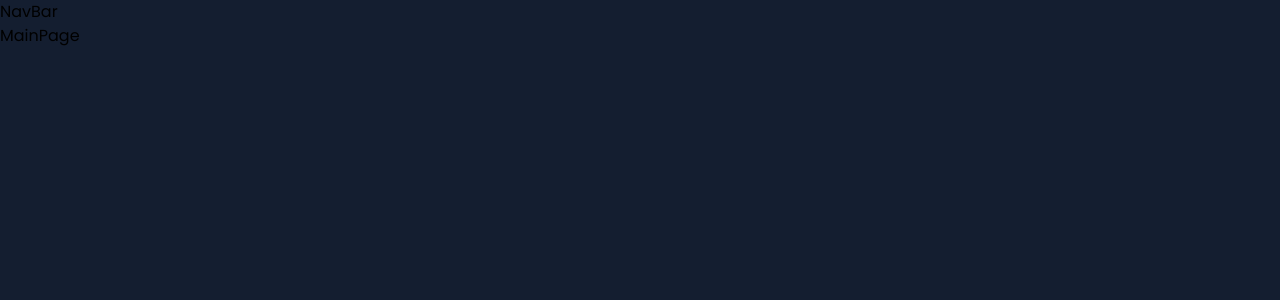
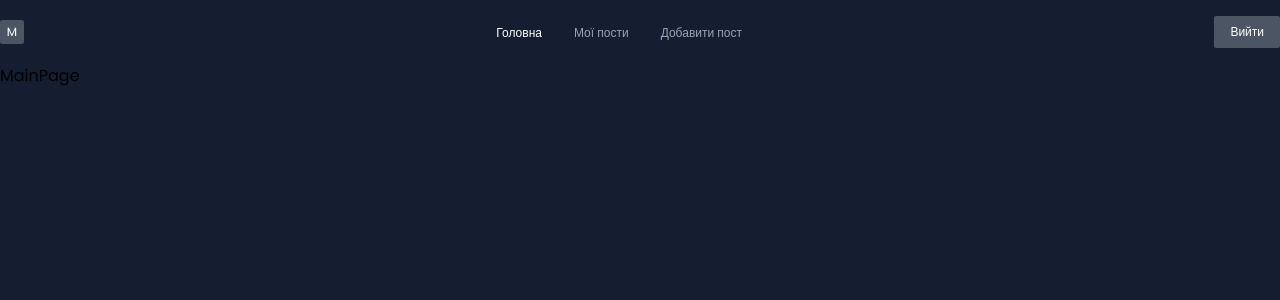
Before and after one commit to merkushynArt/posts, a React (Create React App) app in the folder client/: page / in a window 1280 px wide. Shown: the top 300 px of the page. Built offline with nearby package versions, Linux system fonts and the light colour scheme.

Commit message:
finalized the NavBar

```diff
--- a/client/src/components/NavBar.jsx
+++ b/client/src/components/NavBar.jsx
@@ -1,7 +1,56 @@
-import React from 'react'
+import React from 'react';
+import { Link, NavLink } from 'react-router-dom';
 
 export const NavBar = () => {
+   const isAuth = true;
+
+   const activeStyles = {
+      color: 'white',
+   }
+
    return (
-      <div>NavBar</div>
+      <div className='flex py-4 justify-between items-center'>
+         <span className='flex justify-center items-center w-6 h-6 bg-gray-600 text-xs text-white rounded-sm'>
+            M
+         </span>
+
+         { isAuth && (
+            <ul className='flex gap-8'>
+               <li>
+                  <NavLink
+                     to={'/'}
+                     href='/'
+                     className='text-xs text-gray-400 hover:text-white'
+                     style={({ isActive }) => isActive ? activeStyles : undefined}
+                  >
+                     Головна
+                  </NavLink>
+               </li>
+               <li>
+                  <NavLink
+                     to={'/posts'}
+                     href='/'
+                     className='text-xs text-gray-400 hover:text-white'
+                     style={({ isActive }) => isActive ? activeStyles : undefined}
+                  >
+                     Мої пости
+                  </NavLink>
+               </li>
+               <li>
+                  <NavLink
+                     to={'/new'}
+                     href='/'
+                     className='text-xs text-gray-400 hover:text-white'
+                     style={({ isActive }) => isActive ? activeStyles : undefined}
+                  >
+                     Добавити пост
+                  </NavLink>
+               </li>
+            </ul>
+         )}
+         <div className='flex justify-center items-center bg-gray-600 text-xs text-white rounded-sm px-4 py-2'>
+            {isAuth ? (<button>Вийти</button>) : (<Link to={'/login'}> Увійти </Link>)}
+         </div>
+      </div>
    )
 }
```
